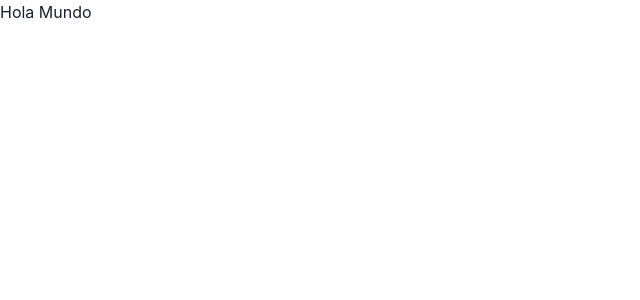
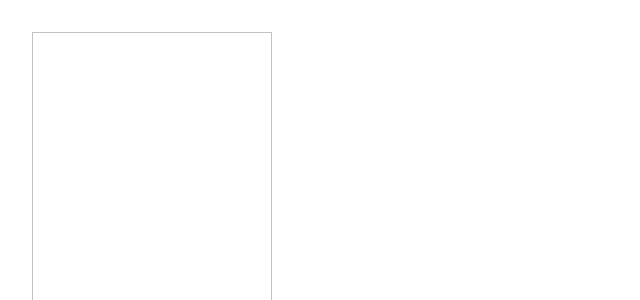
Before and after one commit to cordobacesar29/weekly-budget, a React (Create React App) app: page / in a window 1280 px wide. Shown: the top 300 px of the page, without its empty margins (0-640 px from the left). Built offline with nearby package versions, Linux system fonts and the light colour scheme.

Commit message:
add <LoginForm/> component to Route

```diff
--- a/src/App.js
+++ b/src/App.js
@@ -1,4 +1,5 @@
 import { Switch, Route } from "react-router-dom";
+import { LoginForm } from './component/LoginForm';
 
 
 function App() {
@@ -8,9 +9,7 @@ function App() {
         <Route
           exact path='/'
           component={()=>(
-            <div>
-              <h1>Hola Mundo</h1>
-            </div>
+            <LoginForm/>
           )}
         />
         <Route
```
